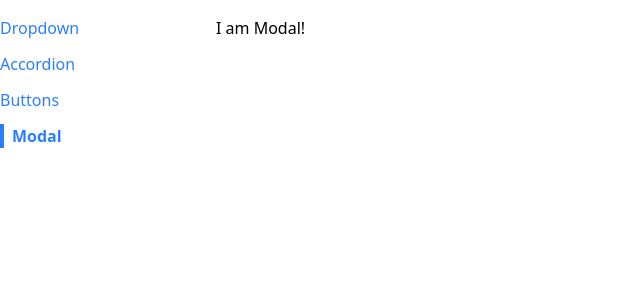
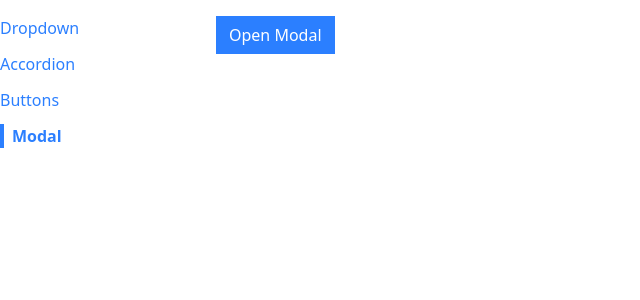
Before and after one commit to AddyLopez/react-component-library-app, a React (Vite) app in the folder comps/: page /modal in a window 1280 px wide. Shown: the top 300 px of the page, without its empty margins (0-640 px from the left). Built offline with nearby package versions, Linux system fonts and the light colour scheme.

Commit message:
Track state and conditionally render Modal

```diff
--- a/comps/src/pages/ModalPage.js
+++ b/comps/src/pages/ModalPage.js
@@ -1,9 +1,20 @@
+import { useState } from "react";
 import Modal from "../components/Modal";
+import Button from "../components/Button";
 
 const ModalPage = () => {
+  const [showModal, setShowModal] = useState(false); // Managing state in Modal's parent enables a modal to be shown in different contexts not dependent on clicking a button
+
+  const handleClick = () => {
+    setShowModal(true);
+  };
+
   return (
     <section>
-      <Modal />
+      <Button primary onClick={handleClick}>
+        Open Modal
+      </Button>
+      {showModal && <Modal />}
     </section>
   );
 };
```
